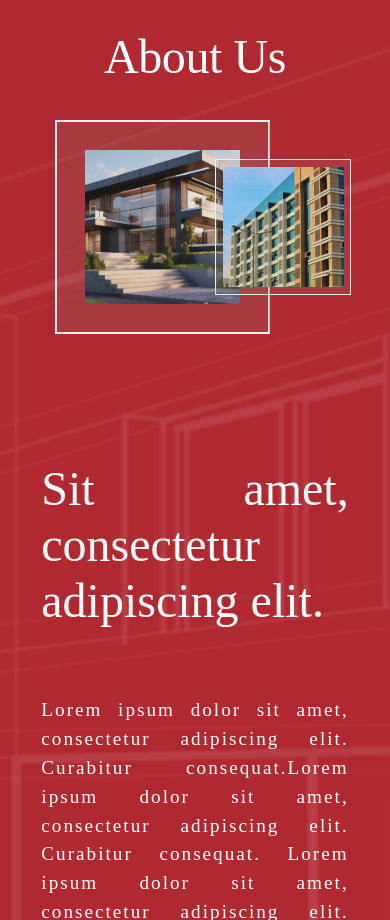
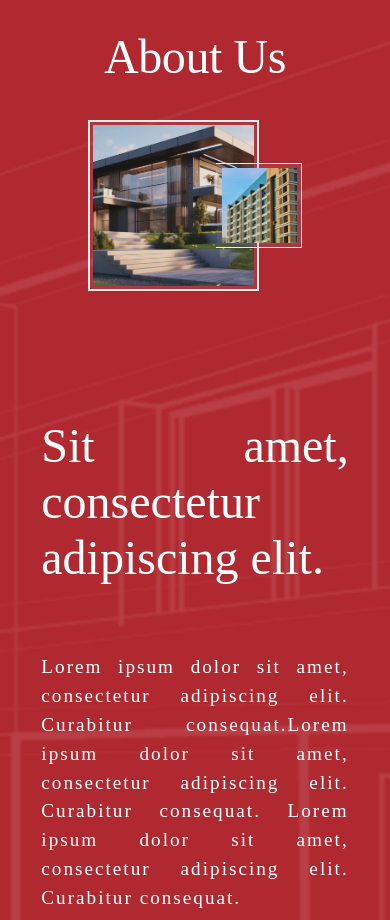
Before and after one commit to vinay77175/cityplans, a Next.js app: page / in a window 390 px wide. Shown: the part 900-1820 px from the top of the page. Built offline with nearby package versions, Linux system fonts and the light colour scheme; a web font is replaced by a local one.

Commit message:
16-02-2024

```diff
--- a/component/home/about_section.tsx
+++ b/component/home/about_section.tsx
@@ -49,8 +49,7 @@ const About_section = () => {
               display: "flex",
               // position: "relative",
             }}
-            sm={12}
-            md={12}
+            xs={12}
             lg={7}
           >
             {/* <img className="dotImage_1" src={backImg4.src} alt="image" /> */}
--- a/styles/globals.css
+++ b/styles/globals.css
@@ -466,9 +466,9 @@ a {
   }
 } */
 .homeImage_1 {
-  --s: 15px; /* size of the frame */
+  --s: .71vw; /* size of the frame */
   --b: 2px; /* border thickness */
-  --w: 35vw; /* width of the image */
+  --w: 23vw; /* width of the image */
   --c: #ffffff;
 
   width: var(--w);
@@ -485,9 +485,9 @@ a {
 }
 
 .homeImage_2 {
-  --s: 1vw; /* size of the frame */
+  --s: .7vw; /* size of the frame */
   --b: 0.15vw; /* border thickness */
-  --w: 20vw; /* width of the image */
+  --w: 16vw; /* width of the image */
   --c: #ffffff;
 
   width: var(--w);
@@ -512,57 +512,95 @@ a {
   outline-offset: calc(var(--s) / -2);
   --_i: calc(100% - 2 * var(--s));
 }
-@media (max-width: 1370px) {
+
+@media (max-width: 2300px) {
+  .homeImage_1 {
+    --w: 28vw; /* width of the image */
+    width: var(--w);
+  }
+  .homeImage_2 {
+    --w: 15vw; /* width of the image */
+    width: var(--w);
+
+  }
+}
+@media (max-width: 2000px) {
+  .homeImage_1 {
+    --w: 30vw; /* width of the image */
+    width: var(--w);
+  }
+  .homeImage_2 {
+    --w: 18vw; /* width of the image */
+    width: var(--w);
+
+  }
+}
+@media (max-width: 1800px) {
+  .homeImage_1 {
+    --w: 33vw; /* width of the image */
+    width: var(--w);
+  }
+  .homeImage_2 {
+    --w: 20vw; /* width of the image */
+    width: var(--w);
+
+  }
+}
+@media (max-width: 1660px) {
+  .homeImage_1 {
+    --w: 37vw; /* width of the image */
+    width: var(--w);
+  }
+  .homeImage_2 {
+    --w: 20vw; /* width of the image */
+    width: var(--w);
+
+  }
+}
+@media (max-width: 1440px) {
+  .homeImage_1 {
+    --w: 40vw; /* width of the image */
+    width: var(--w);
+
+  }
+  .homeImage_2 {
+    --w: 20vw; /* width of the image */
+    width: var(--w);
+
+  }
 }
 
 @media (max-width: 1200px) {
   .homeImage_1 {
-    --s: 15px; /* size of the frame */
-    --b: 2px; /* border thickness */
-    --w: 55vw; /* width of the image */
-    --c: #ffffff;
+    --w: 40vw; /* width of the image */
 
     width: var(--w);
-    aspect-ratio: 1;
-    object-fit: cover;
-    padding: calc(2 * var(--s));
-    --_g: var(--c) var(--b), #81818100 0 calc(100% - var(--b)), var(--c) 0;
-    background: linear-gradient(var(--_g)) 50%/100% var(--_i, 100%) no-repeat,
-      linear-gradient(90deg, var(--_g)) 50% / var(--_i, 100%) 100% no-repeat;
-    outline: calc(var(--w) / 2) solid rgba(134, 134, 134, 0.165);
-    outline-offset: calc(var(--w) / -2 - 2 * var(--s));
-    transition: 0.4s;
-    cursor: pointer;
+
+
+  }
+  .homeImage_Box{
+    margin-top: 10vh;
   }
 
   .homeImage_2 {
-    --s: 1vw; /* size of the frame */
-    --b: 0.15vw; /* border thickness */
-    --w: 35vw; /* width of the image */
-    --c: #ffffff;
+    --w: 20vw; /* width of the image */
+    width: var(--w);
 
-    width: var(--w);
-    margin-left: -14vw;
-    aspect-ratio: 1;
-    object-fit: cover;
-    padding: calc(2 * var(--s));
-    --_g: var(--c) var(--b), #81818100 0 calc(100% - var(--b)), var(--c) 0;
-    background: linear-gradient(var(--_g)) 50%/100% var(--_i, 100%) no-repeat,
-      linear-gradient(90deg, var(--_g)) 50% / var(--_i, 100%) 100% no-repeat;
-    outline: calc(var(--w) / 2) solid rgba(134, 134, 134, 0.165);
-    outline-offset: calc(var(--w) / -2 - 2 * var(--s));
-    transition: 0.4s;
-    cursor: pointer;
   }
 }
 
-/* @media (max-width:1160px) {
 
-} */
 
 @media (max-width: 991px) {
+  .homeImage_1 {
+    --w: 44vw; /* width of the image */
+    width: var(--w);
+  }
+
   .homeImage_2 {
-    margin-left: -13vw;
+    --w: 22vw; /* width of the image */
+    width: var(--w);
+    margin-left: -10vw;
   }
   .MuiTabs-root {
     max-width: 100% !important;
@@ -580,8 +618,15 @@ a {
 }
 
 @media (max-width: 767px) {
+  .homeImage_1 {
+    --w: 44vw; /* width of the image */
+    width: var(--w);
+  }
+
   .homeImage_2 {
-    margin-left: -12vw;
+    --w: 22vw; /* width of the image */
+    width: var(--w);
+    margin-left: -11vw;
   }
   .css-34381o-MuiButtonBase-root-MuiTab-root {
     padding: 10px 1px;
@@ -596,43 +641,17 @@ a {
 
 @media (max-width: 600px) {
   .homeImage_1 {
-    --s: 15px; /* size of the frame */
-    --b: 2px; /* border thickness */
-    --w: 55vw; /* width of the image */
-    --c: #ffffff;
+    --w: 44vw; /* width of the image */
+    width: var(--w);
+  }
 
+  .homeImage_2 {
+    --w: 22vw; /* width of the image */
     width: var(--w);
-    aspect-ratio: 1;
-    object-fit: cover;
-    margin-left: 10vw;
-    padding: calc(2 * var(--s));
-    --_g: var(--c) var(--b), #81818100 0 calc(100% - var(--b)), var(--c) 0;
-    background: linear-gradient(var(--_g)) 50%/100% var(--_i, 100%) no-repeat,
-      linear-gradient(90deg, var(--_g)) 50% / var(--_i, 100%) 100% no-repeat;
-    outline: calc(var(--w) / 2) solid rgba(134, 134, 134, 0.165);
-    outline-offset: calc(var(--w) / -2 - 2 * var(--s));
-    transition: 0.4s;
-    cursor: pointer;
+    margin-left: -11vw;
   }
-  .homeImage_2 {
-    --s: 1vw; /* size of the frame */
-    --b: 0.15vw; /* border thickness */
-    --w: 35vw; /* width of the image */
-    --c: #ffffff;
 
-    width: var(--w);
-    margin-left: -14vw;
-    aspect-ratio: 1;
-    object-fit: cover;
-    padding: calc(2 * var(--s));
-    --_g: var(--c) var(--b), #81818100 0 calc(100% - var(--b)), var(--c) 0;
-    background: linear-gradient(var(--_g)) 50%/100% var(--_i, 100%) no-repeat,
-      linear-gradient(90deg, var(--_g)) 50% / var(--_i, 100%) 100% no-repeat;
-    outline: calc(var(--w) / 2) solid rgba(134, 134, 134, 0.165);
-    outline-offset: calc(var(--w) / -2 - 2 * var(--s));
-    transition: 0.4s;
-    cursor: pointer;
-  }
+
 }
 
 .navLink {
```
Also changed, not shown: pages/about/index.tsx (+9 -2 lines).
